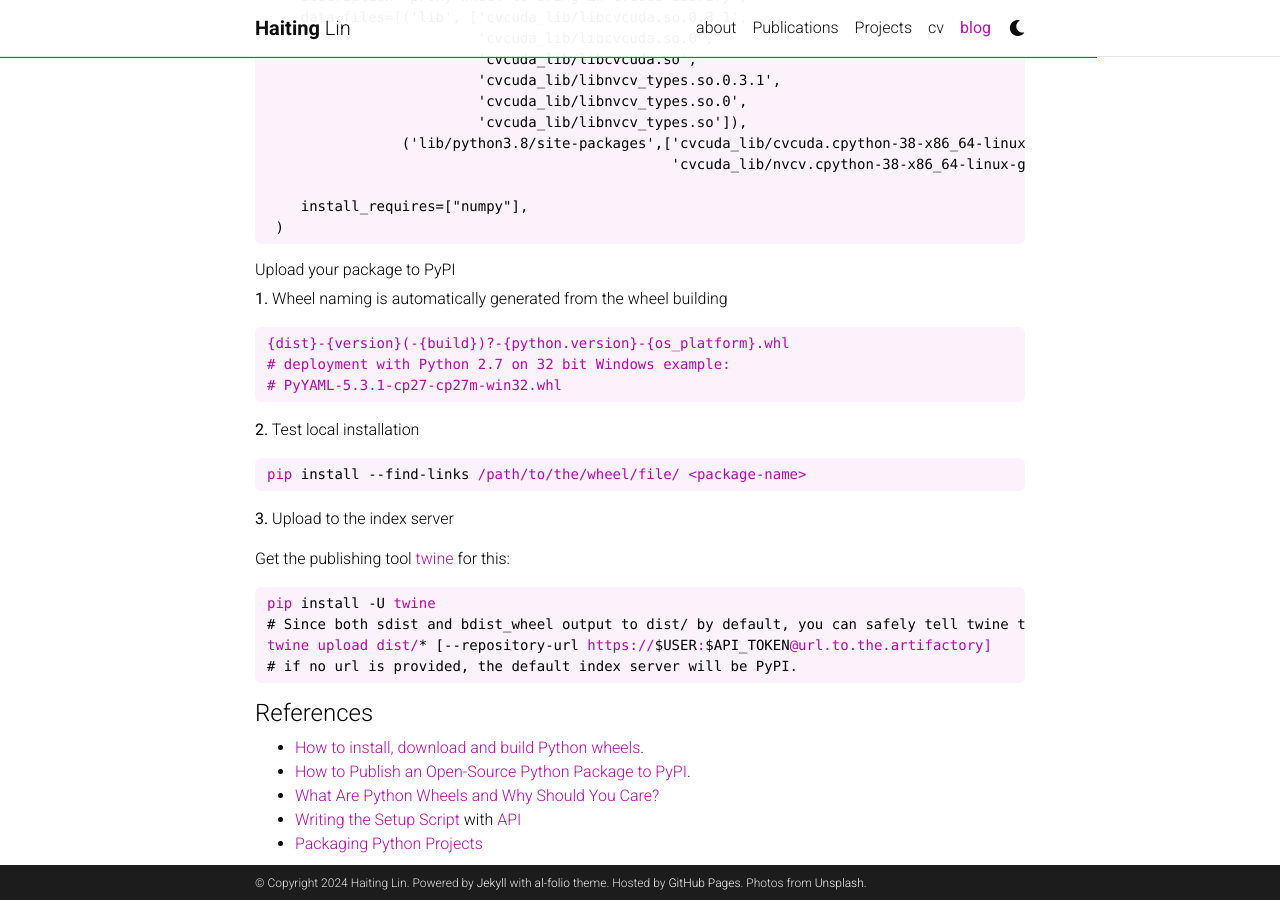
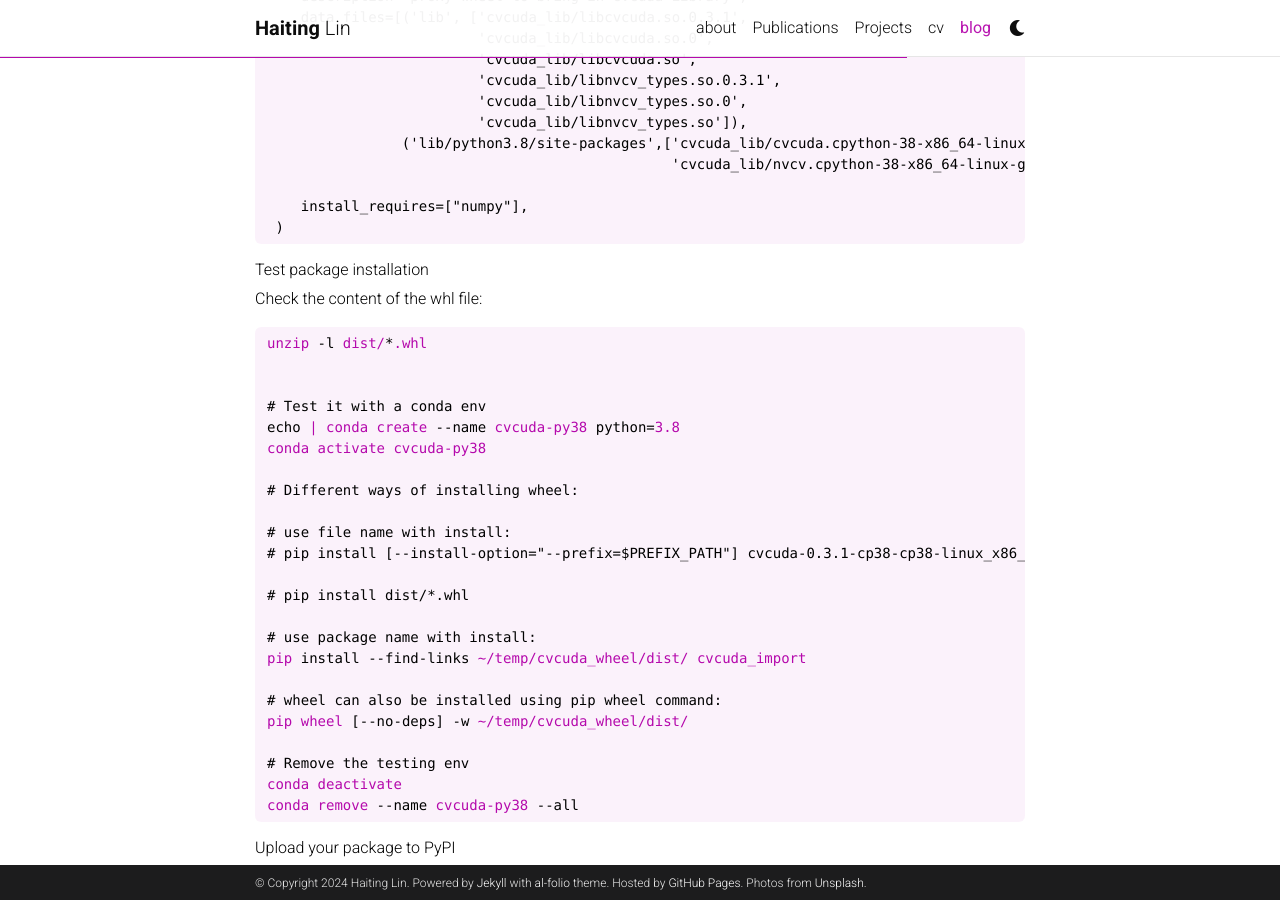
Before and after one commit to lin-ht/lin-ht.github.io, a Jekyll site: the page built from _posts/2023-07-31-PyPI-your-python-package.md, in a window 1280 px wide and 900 px high, scrolled down 2361 px. Built offline with Jekyll 4.4.1, drawn with Linux system fonts in a browser that asks for light colours; comment, search, counter and statistics services are not loaded; a style sheet for code colours, icons or effects is not loaded.

Commit message:
post update

````diff
--- a/_posts/2023-07-31-PyPI-your-python-package.md
+++ b/_posts/2023-07-31-PyPI-your-python-package.md
@@ -126,6 +126,33 @@ setup(
  )
 ```
 
+###### Test package installation
+Check the content of the whl file:
+```bash
+unzip -l dist/*.whl
+
+
+# Test it with a conda env
+echo | conda create --name cvcuda-py38 python=3.8
+conda activate cvcuda-py38
+
+# Different ways of installing wheel:
+
+# use file name with install:
+# pip install [--install-option="--prefix=$PREFIX_PATH"] cvcuda-0.3.1-cp38-cp38-linux_x86_64.whl
+
+# pip install dist/*.whl
+
+# use package name with install:
+pip install --find-links ~/temp/cvcuda_wheel/dist/ cvcuda_import
+
+# wheel can also be installed using pip wheel command:
+pip wheel [--no-deps] -w ~/temp/cvcuda_wheel/dist/
+
+# Remove the testing env
+conda deactivate
+conda remove --name cvcuda-py38 --all
+```
 
 ###### Upload your package to PyPI
 
````
Also changed, not shown: _posts/2023-05-12-python-dependencies.md (added, +59 -0 lines).
